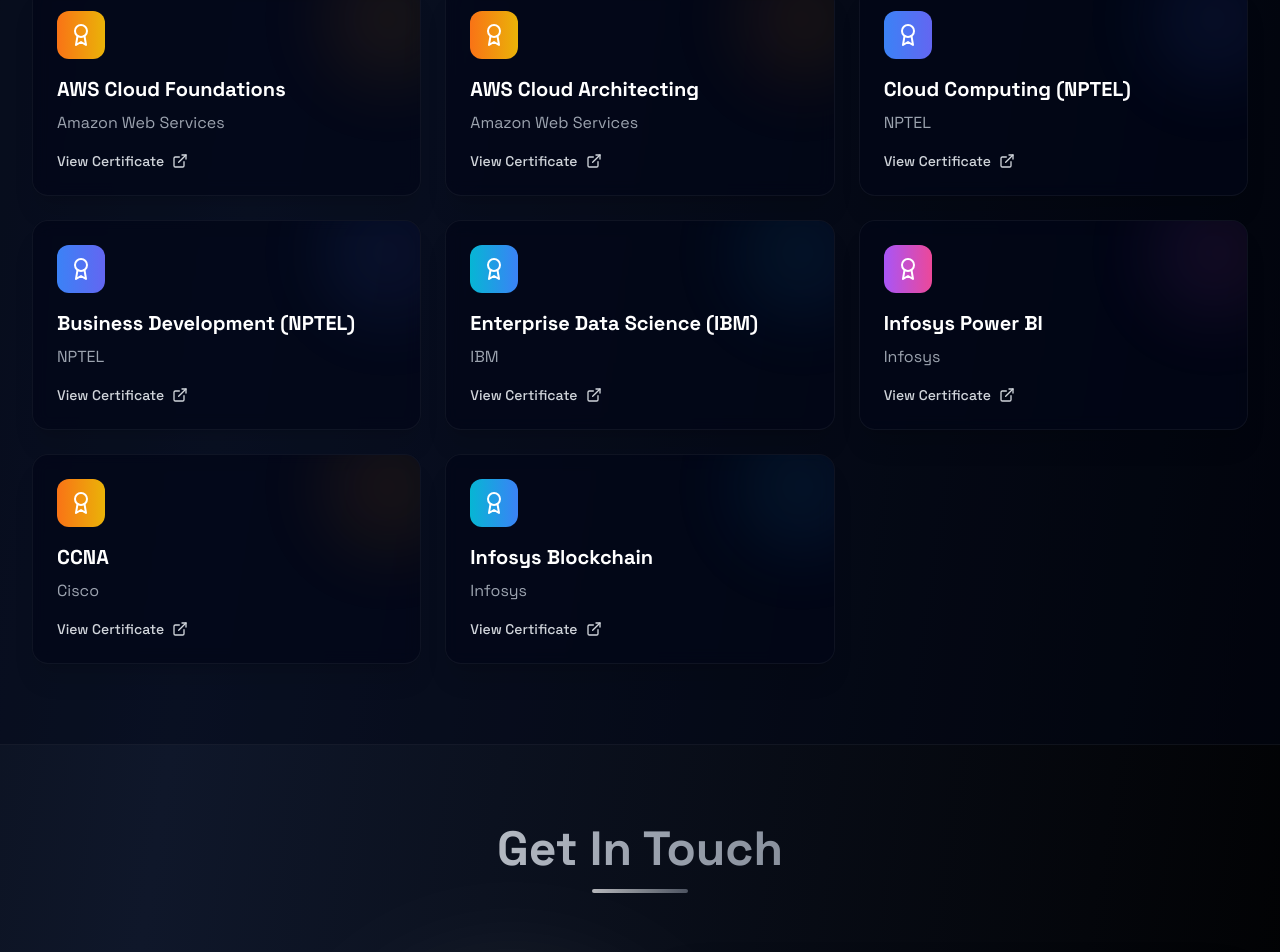
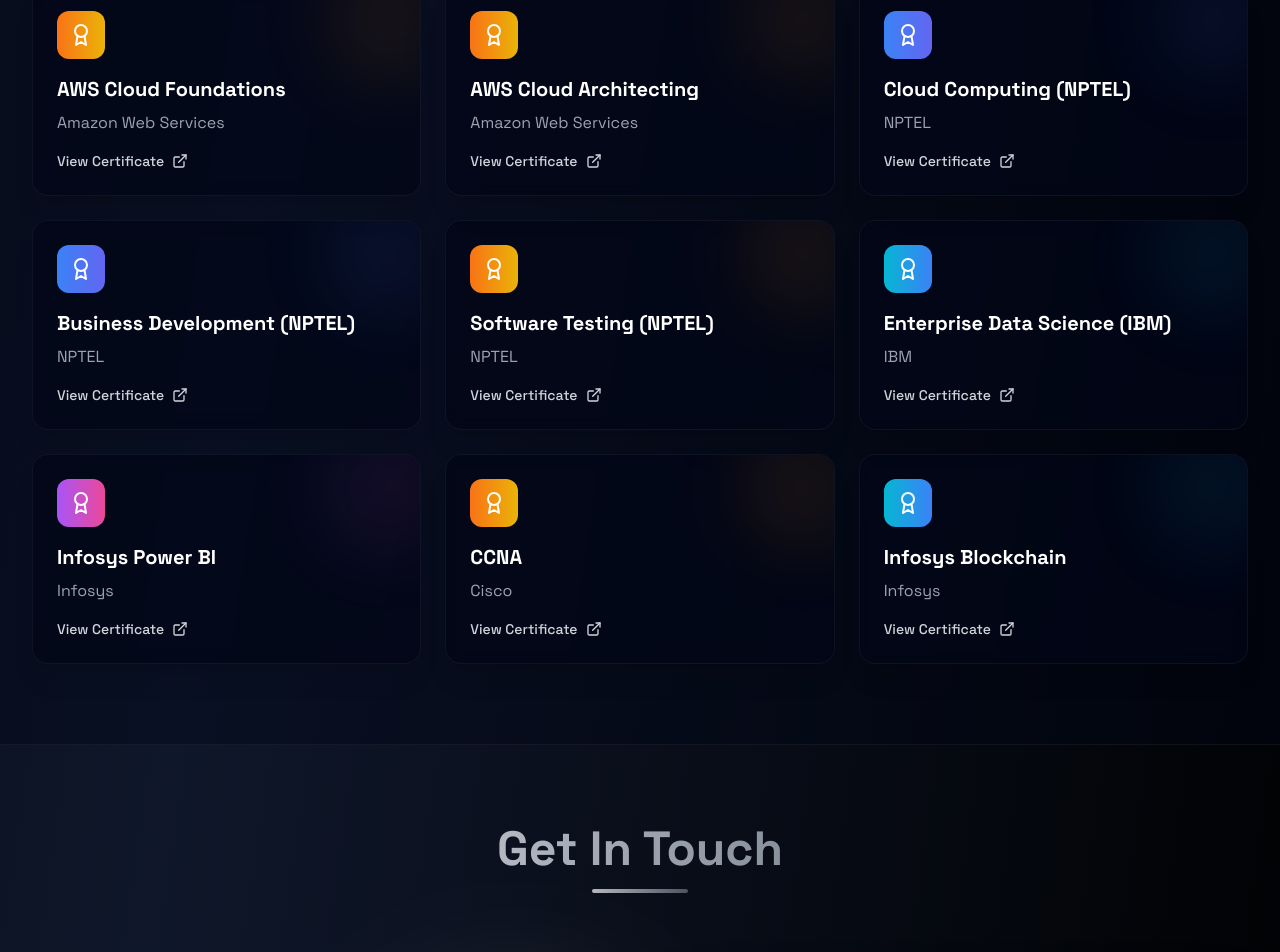
Before and after one commit to 669yash/Portfolio, a React (Vite) app: page / in a window 1280 px wide. Shown: the part 6764-7716 px from the top of the page. Built offline with nearby package versions, Linux system fonts and the light colour scheme.

Commit message:
Initial commit

```diff
--- a/src/sections/Certifications.jsx
+++ b/src/sections/Certifications.jsx
@@ -25,6 +25,12 @@
     provider: 'NPTEL',
     link: 'https://drive.google.com/file/d/1P8za3ZkmnQwCULerZvn3Wa7hac_B_Az0/view?usp=sharing', // Replace with actual link
     color: 'from-blue-500 to-indigo-500',
+  },
+  {
+    title: 'Software Testing (NPTEL)',
+    provider: 'NPTEL',
+    link: 'https://drive.google.com/file/d/1mk5QSddOuDoCsSdLaHWu4BaJzwxh8iC5/view?usp=sharing', // Replace with actual link
+    color: 'from-orange-500 to-yellow-500',
   },
   {
     title: 'Enterprise Data Science (IBM)',
```
